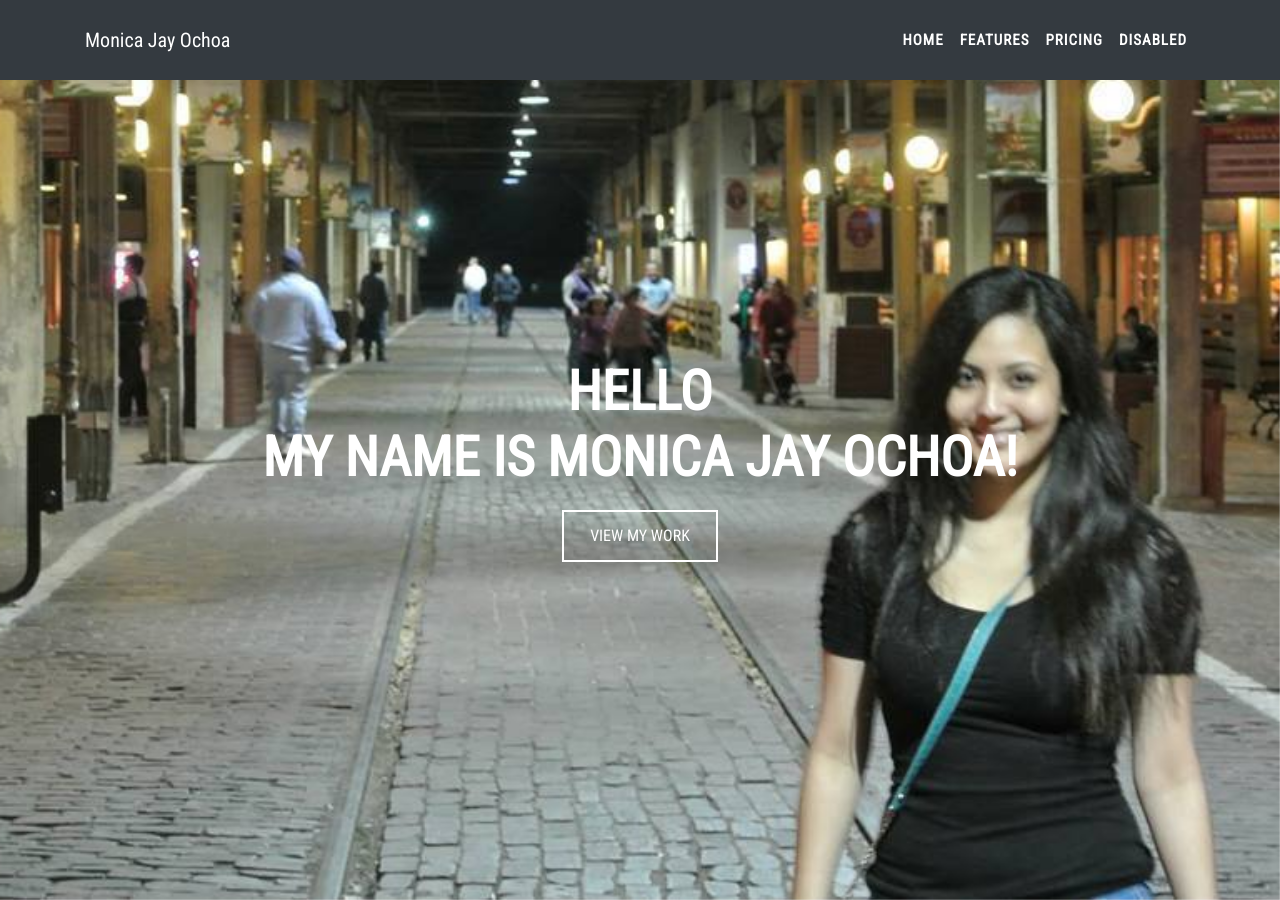
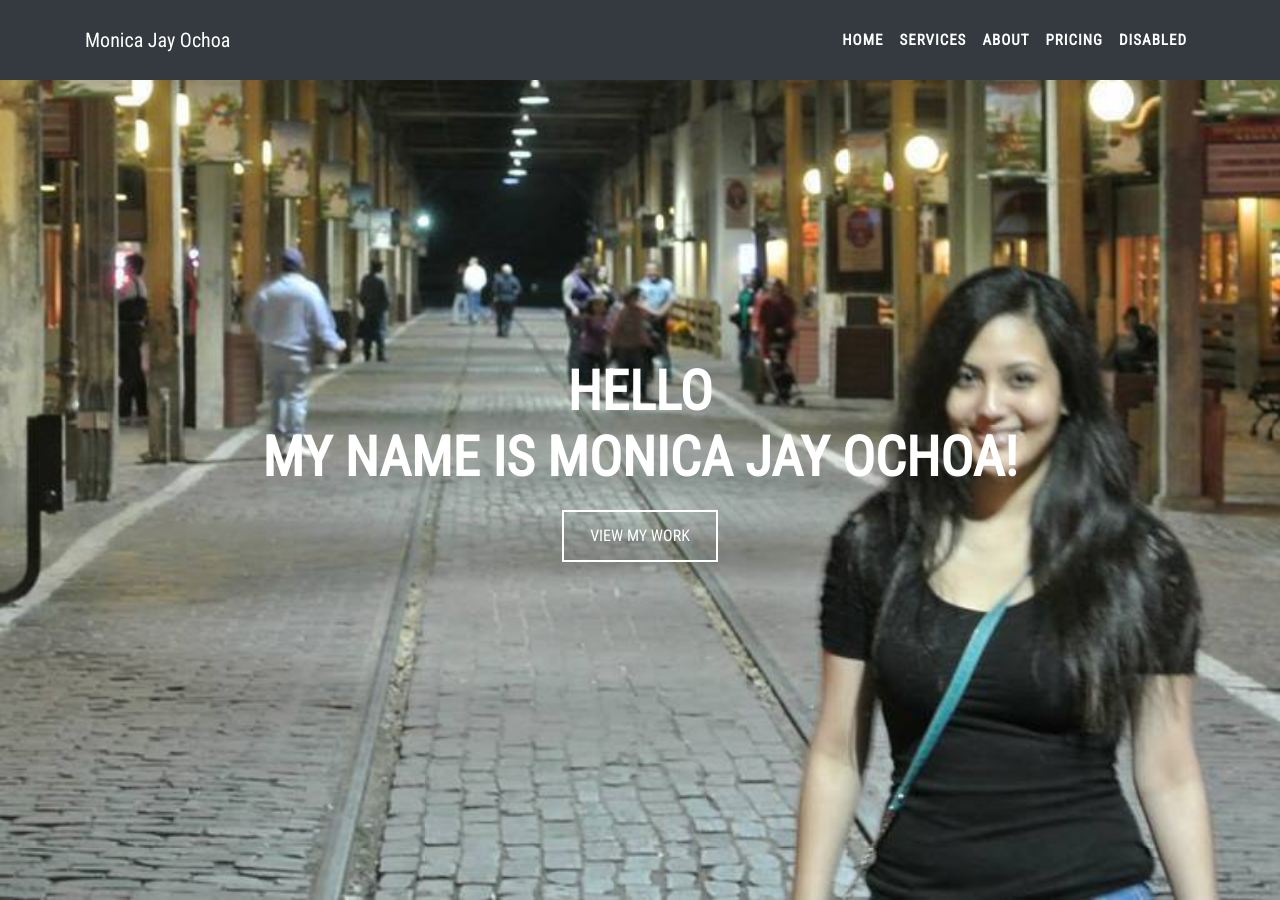
Before and after one commit to risingfront/risingfront.github.io, a Jekyll site: the page built from index.html, in a window 1280 px wide and 900 px high. Built offline with Jekyll 4.4.1, drawn with Linux system fonts in a browser that asks for light colours; nearby versions of some CDN libraries.

Commit message:
fixed upper part

```diff
--- a/_includes/header.html
+++ b/_includes/header.html
@@ -16,7 +16,10 @@
                             <a id="nav-item-1" class="nav-link" href="#home">Home <span class="sr-only">(current)</span></a>
                         </li>
                         <li class="nav-item float-left">
-                            <a id="nav-item-2" class="nav-link" href="#">Features</a>
+                                <a id="nav-item-2" class="nav-link" href="#services">Services</a>
+                            </li>
+                        <li class="nav-item float-left">
+                            <a id="nav-item-2" class="nav-link" href="#about">About</a>
                         </li>
                         <li class="nav-item float-left">
                             <a id="nav-item-3" class="nav-link" href="#">Pricing</a>
```
